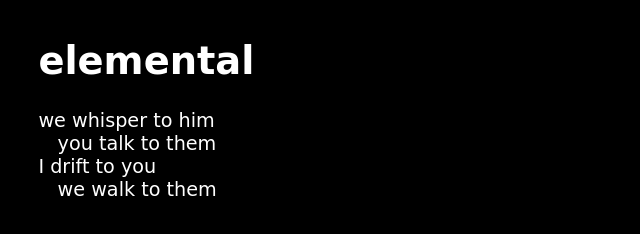
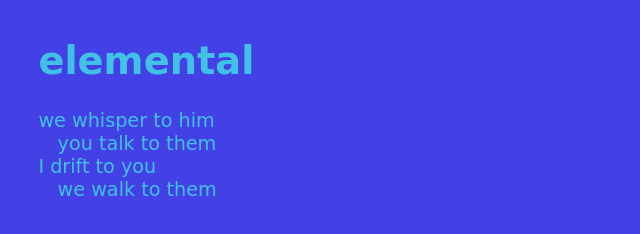
Before and after one commit to sezzalenko/digital-writing-poem-remix, a plain HTML site: page index.html in a window 1280 px wide. Shown: the whole page, without its empty margins (0-640 px from the left). Drawn offline with Linux system fonts and the light colour scheme; a web font is replaced by a local one.

Commit message:
Update background and font colours

```diff
--- a/index.html
+++ b/index.html
@@ -5,9 +5,6 @@
     <meta http-equiv="X-UA-Compatible" content="IE=edge" />
     <meta name="viewport" content="width=device-width, initial-scale=1" />
     <!-- custom font -->
-    <link rel="preconnect" href="https://fonts.gstatic.com" />
-    <link href="
-    <link rel="preconnect" href="https://fonts.gstatic.com" />
     <link rel="preconnect" href="https://fonts.gstatic.com" />
     <link
       href="https://fonts.googleapis.com/css2?family=Amita&display=swap"
@@ -23,12 +20,12 @@
       body {
         font-family: "Amita", cursive;
         margin: 2em;
-        background-color: #000;
-        color: #FFF;
+        background-color: #4340E6;
+        color: #40C2E6;
         font-size: 1.2em;
       }
       h1 {
-        color: #FFF;
+        color: #40C2E6;
       }
       #poem > div {
         height: 1.2em;
```
